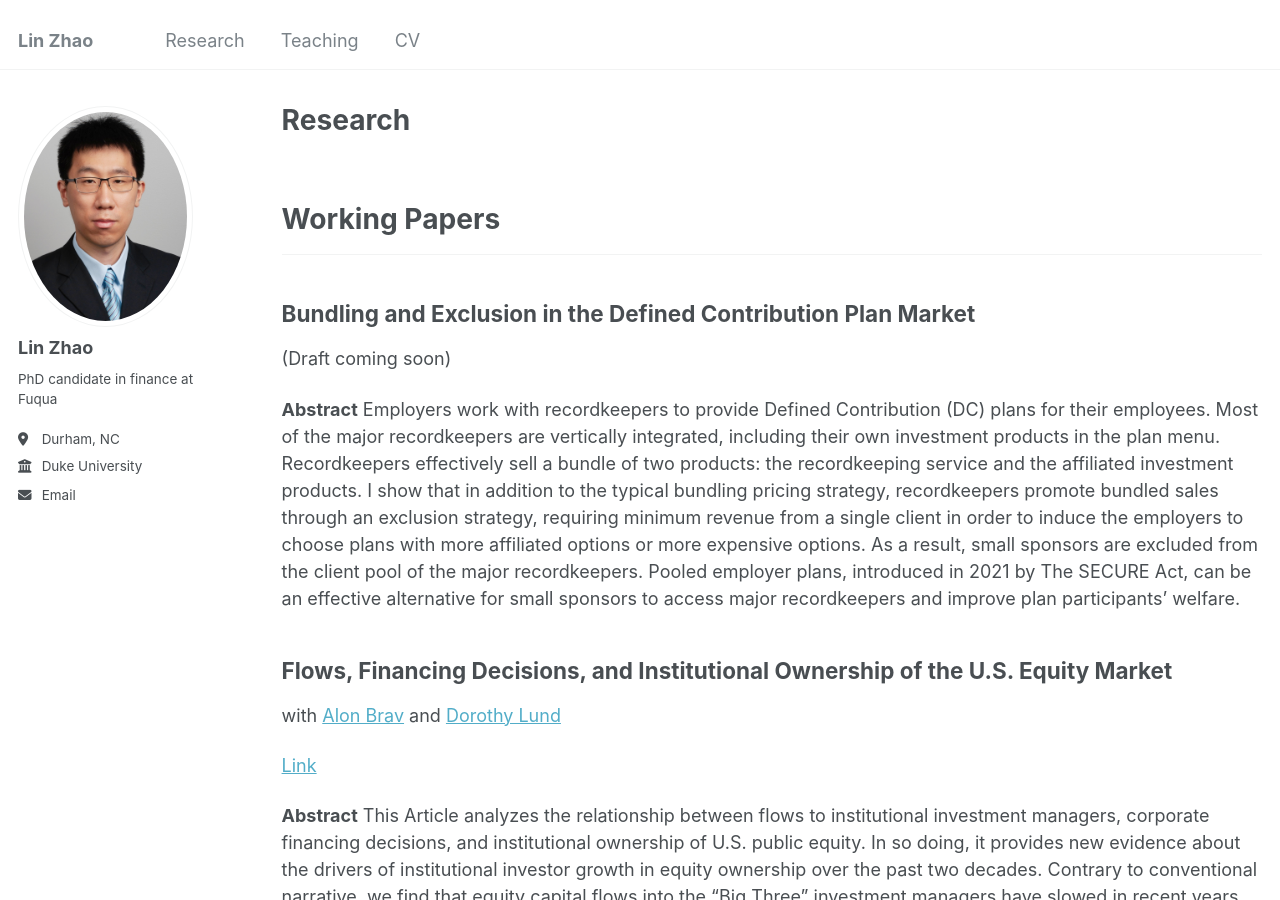
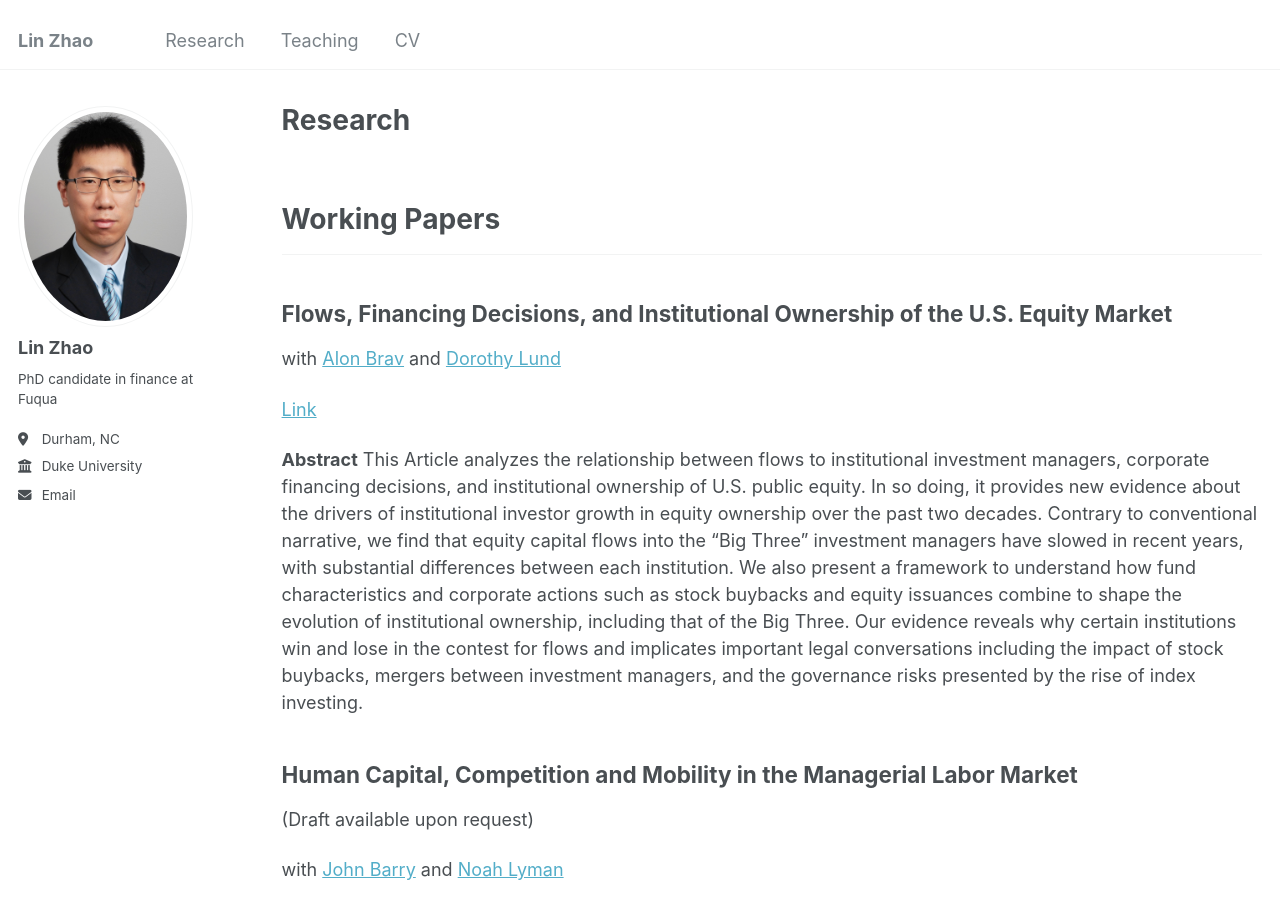
Before and after one commit to linzhao0351/linzhao0351.github.io, a Jekyll site: the page built from _pages/publications.md, in a window 1280 px wide and 900 px high. Built offline with Jekyll 4.4.1, drawn with Linux system fonts in a browser that asks for light colours.

Commit message:
Update publications.md

```diff
--- a/_pages/publications.md
+++ b/_pages/publications.md
@@ -11,12 +11,6 @@ author_profile: true
 
 # Working Papers
 ***
-
-## Bundling and Exclusion in the Defined Contribution Plan Market
-
-(Draft coming soon)
-
-**Abstract** Employers work with recordkeepers to provide Defined Contribution (DC) plans for their employees. Most of the major recordkeepers are vertically integrated, including their own investment products in the plan menu. Recordkeepers effectively sell a bundle of two products: the recordkeeping service and the affiliated investment products. I show that in addition to the typical bundling pricing strategy, recordkeepers promote bundled sales through an exclusion strategy, requiring minimum revenue from a single client in order to induce the employers to choose plans with more affiliated options or more expensive options. As a result, small sponsors are excluded from the client pool of the major recordkeepers. Pooled employer plans, introduced in 2021 by The SECURE Act, can be an effective alternative for small sponsors to access major recordkeepers and improve plan participants’ welfare.
 
 
 ## Flows, Financing Decisions, and Institutional Ownership of the U.S. Equity Market
```
